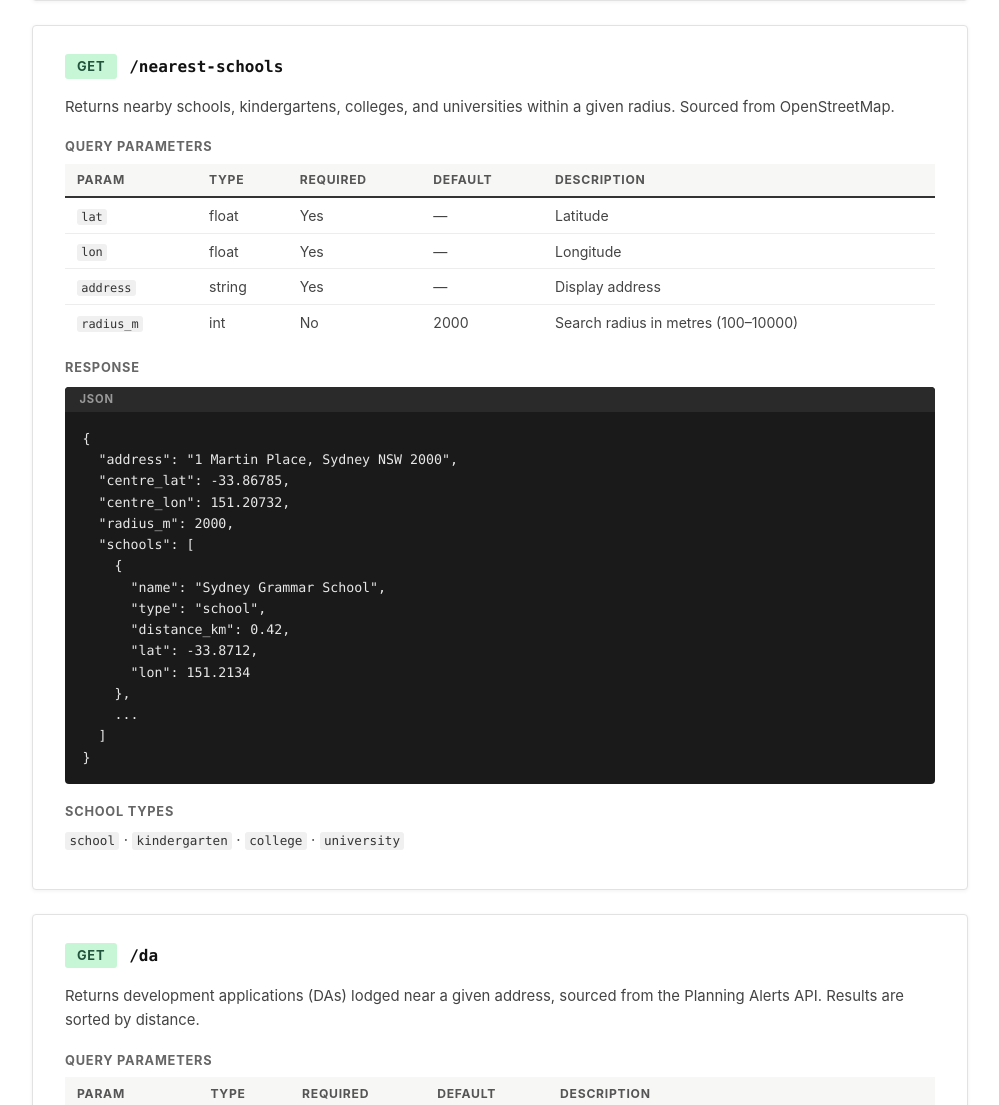
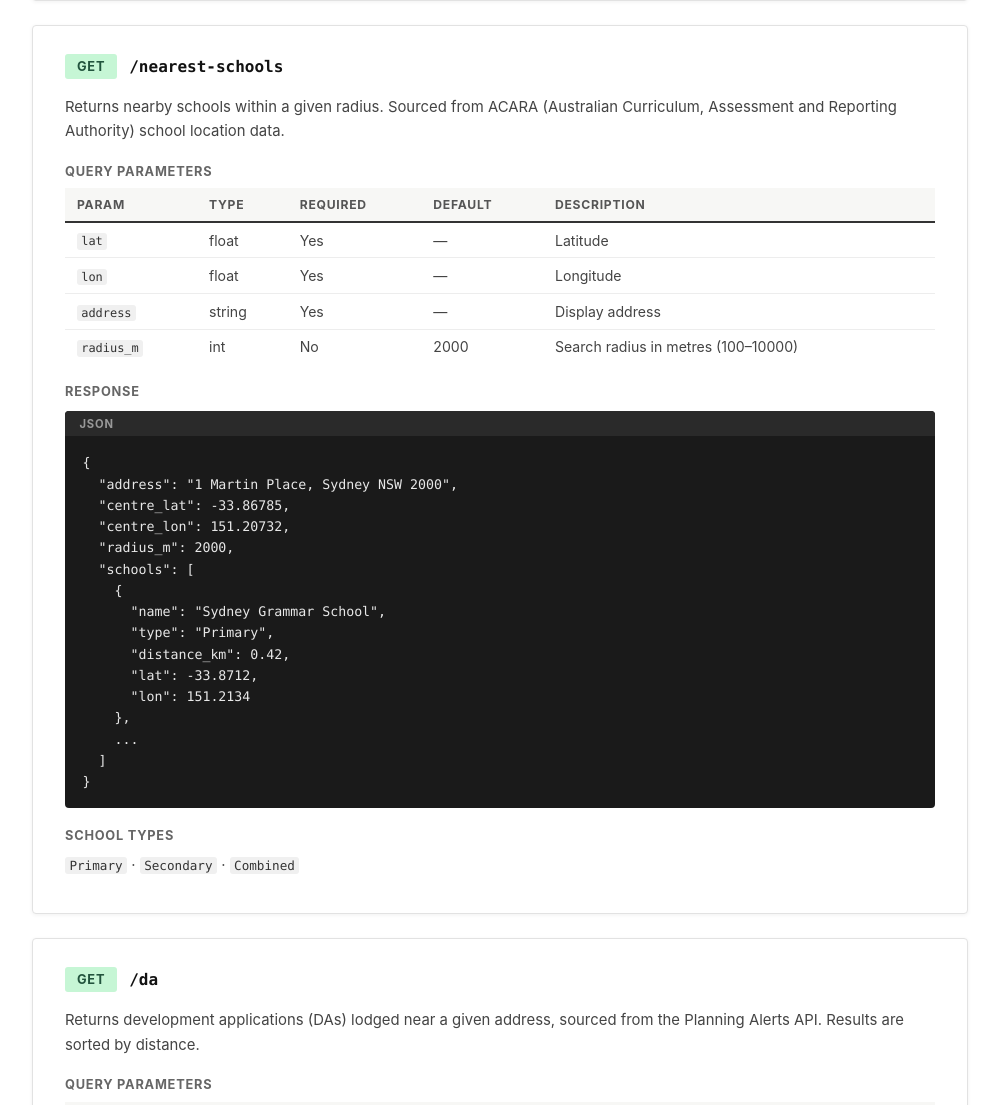
Before and after one commit to rayhkim-zds/propertydata-frontend, a FastAPI app: page /developers in a window 1280 px wide. Shown: the part 5395-6500 px from the top of the page, without its empty margins (256-1255 px from the left). Run offline with FastAPI, Linux system fonts and the light colour scheme.

Commit message:
school revised to use new endpint from RDS data

```diff
--- a/templates/developers.html
+++ b/templates/developers.html
@@ -300,7 +300,7 @@ print(r.json())</pre>
           <span class="method method--get">GET</span>
           <span class="endpoint-path">/nearest-schools</span>
         </div>
-        <p>Returns nearby schools, kindergartens, colleges, and universities within a given radius. Sourced from OpenStreetMap.</p>
+        <p>Returns nearby schools within a given radius. Sourced from ACARA (Australian Curriculum, Assessment and Reporting Authority) school location data.</p>
         <h3>Query Parameters</h3>
         <table class="doc-table">
           <thead><tr><th>Param</th><th>Type</th><th>Required</th><th>Default</th><th>Description</th></tr></thead>
@@ -322,7 +322,7 @@ print(r.json())</pre>
   "schools": [
     {
       "name": "Sydney Grammar School",
-      "type": "school",
+      "type": "Primary",
       "distance_km": 0.42,
       "lat": -33.8712,
       "lon": 151.2134
@@ -332,7 +332,7 @@ print(r.json())</pre>
 }</pre>
         </div>
         <h3>School types</h3>
-        <p><code>school</code> · <code>kindergarten</code> · <code>college</code> · <code>university</code></p>
+        <p><code>Primary</code> · <code>Secondary</code> · <code>Combined</code></p>
       </section>
 
       <!-- da -->
```
Also changed, not shown: templates/index.html (+3 -4 lines).
